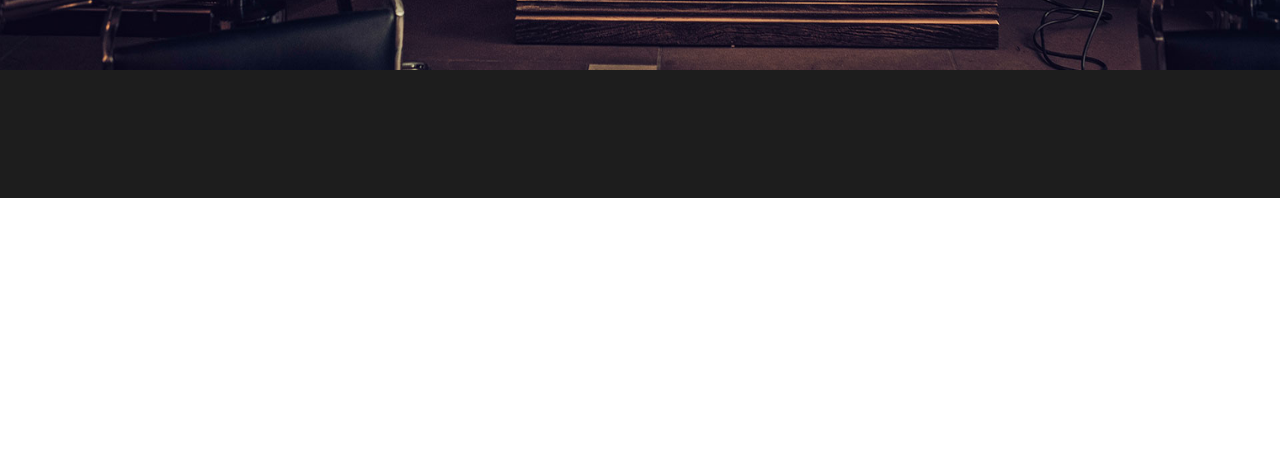
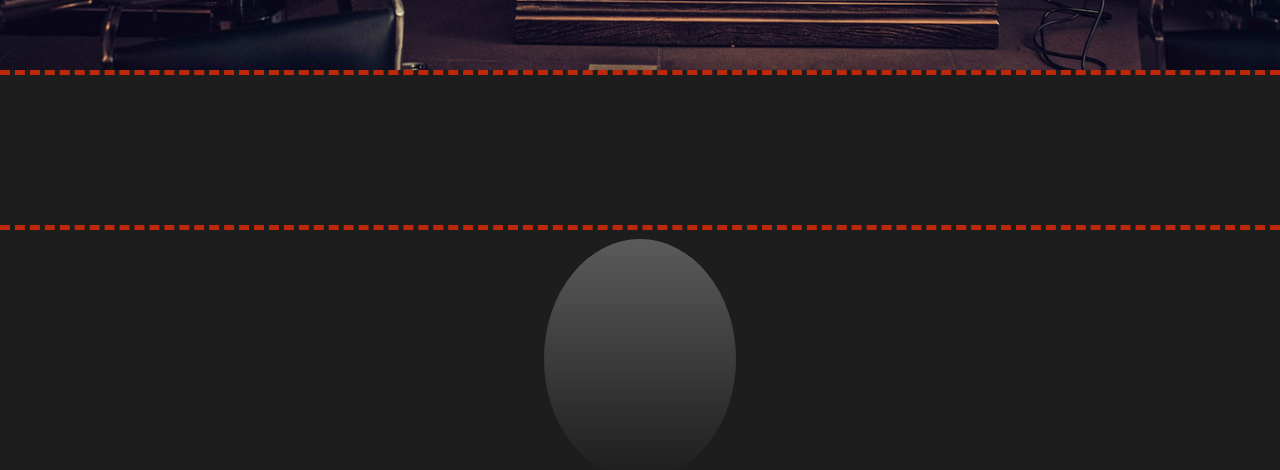
Before and after one commit to Willian-Matts/barbearia_esparta_frontEnd, a React (Create React App) app: page / in a window 1280 px wide. Shown: the part 818-1288 px from the top of the page. Before the commit the page ends 1016 px from the top, so only its background shows below. Built offline with nearby package versions, Linux system fonts and the light colour scheme.

Commit message:
Criacao da div de divisao e rodape

```diff
--- a/src/App.js
+++ b/src/App.js
@@ -3,7 +3,8 @@ import React, { Component } from 'react';
 import './css/app.css';
 import MenuNav from './components/MenuNav';
 import DivInicial from './components/DivInicial';
-import DivInfo from './components/DivInfo';
+import Divisoria from './components/Divisoria';
+import Rodape from './components/Rodape';
 
 import { Jumbotron } from 'react-bootstrap';
 
@@ -16,7 +17,8 @@ class App extends Component {
           <MenuNav />
           <DivInicial />
         </Jumbotron>
-        <DivInfo />
+        <Divisoria />
+        <Rodape />
       </>
     );
   }
--- /dev/null
+++ b/src/components/Divisoria.js
@@ -0,0 +1,18 @@
+import React, { Component } from 'react';
+
+import '../css/Divisoria.css';
+import { Jumbotron, Container } from 'react-bootstrap'
+
+export default class Divisoria extends Component {
+    render() {
+        return (
+            <>
+                <Jumbotron id="box-div-info">
+                    <Container id="">
+
+                    </Container>
+                </Jumbotron>
+            </>
+        );
+    }
+}
--- a/src/components/MenuNav.js
+++ b/src/components/MenuNav.js
@@ -19,7 +19,7 @@ export default class MenuNav extends Component {
                             <Navbar.Toggle aria-controls="basic-navbar-nav" />
                             <Navbar.Collapse id="basic-navbar-nav">
                                 <Nav className="box-nav-link">
-                                    <Nav.Link href="#home">
+                                    <Nav.Link href="#box-div-inicial">
                                         <ButtonNav value="teste" />
                                     </Nav.Link>
                                     <Nav.Link href="#home">
--- a/src/components/DivInfo.js
+++ b/src/components/Rodape.js
@@ -1,15 +1,15 @@
 import React, { Component } from 'react';
 
-import '../css/DivInfo.css';
+import '../css/Rodape.css';
 import { Jumbotron, Container } from 'react-bootstrap'
 
-export default class DivInfo extends Component {
+export default class Rodape extends Component {
     render() {
         return (
             <>
-                <Jumbotron id="box-div-info">
-                    <Container id="Box-">
-
+                <Jumbotron id="box-rodape">
+                    <Container id="box-Logo-rodape">
+                        {/* Logo */}
                     </Container>
                 </Jumbotron>
             </>
--- a/src/css/DivInfo.css
+++ /dev/null
@@ -1,5 +0,0 @@
-#box-div-info{
-    border-radius: 0;
-    margin: 0;
-    background-color: rgb(29, 29, 29);
-}
--- a/src/css/DivInicial.css
+++ b/src/css/DivInicial.css
@@ -30,6 +30,7 @@
 #box-circulo {
     border-radius: 100%;
     padding: 1vh;
+    margin-left: 15vh;
     width: 25vw;
     height: 50vh;
     background-color: rgb(68, 68, 68);
--- /dev/null
+++ b/src/css/Divisoria.css
@@ -0,0 +1,14 @@
+#box-div-info{
+    position: relative;
+    display: flex;
+    justify-content: center;
+    border-radius: 0;
+    border-top: 0.7vh dashed;
+    border-bottom: 0.7vh dashed;
+    border-color: rgb(190, 40, 10);
+    height: 20vh;
+    margin: 0;
+    padding: 2%;
+    background-color: rgb(29, 29, 29);
+
+}
--- /dev/null
+++ b/src/css/Rodape.css
@@ -0,0 +1,16 @@
+#box-rodape{
+    border-radius: 0;
+    margin: 0;
+    padding: 1vh;
+    height: auto;
+    background-color: rgb(29, 29, 29);
+}
+
+#box-Logo-rodape{
+    border-radius: 100%;
+    margin-top: 0.1vh;
+    margin-bottom: 0.1vh;
+    width: 15vw;
+    height: 30vh;
+    background-image: linear-gradient(180deg, rgba(184, 184, 184, 0.397), rgba(184, 184, 184, 0));
+}
```
